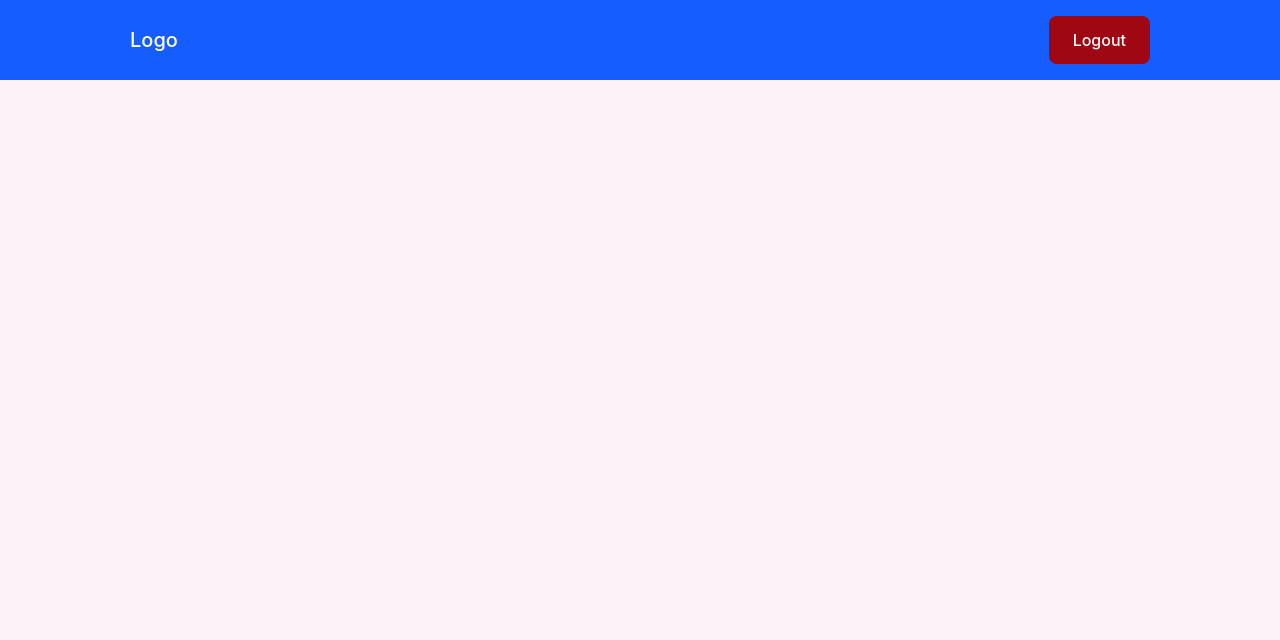
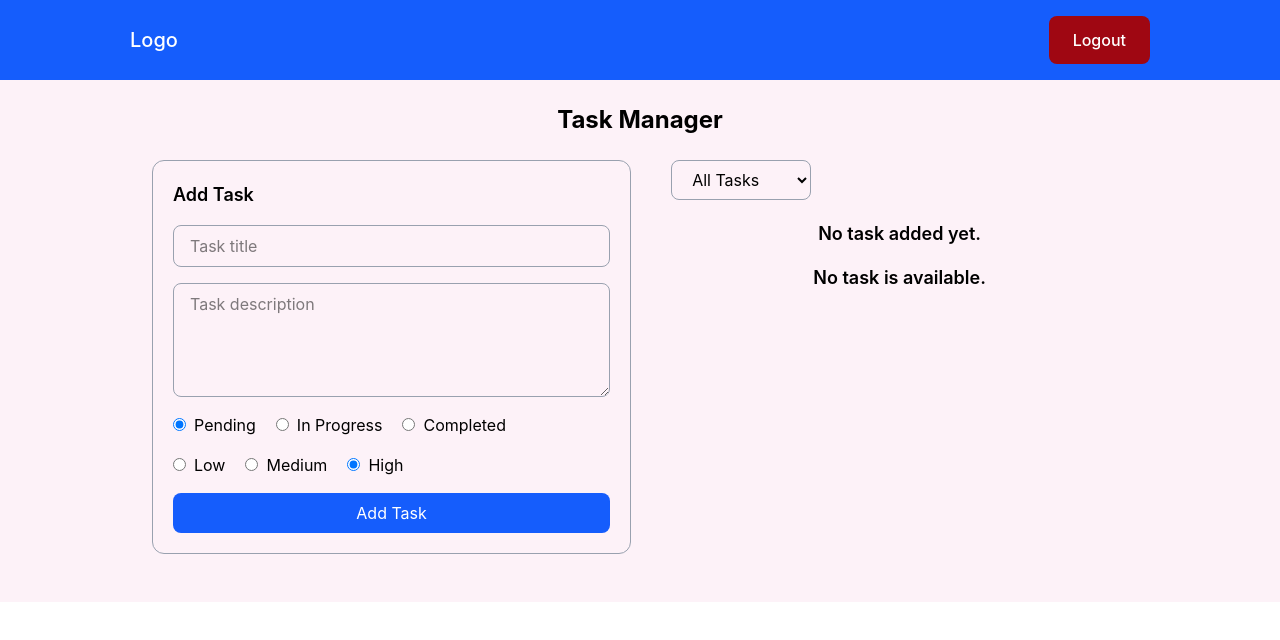
Before and after one commit to shakeelrehman501/Task-Management-System, a React app in the folder frontend/: page / in a window 1280 px wide. Shown: the top 640 px of the page. Built offline with nearby package versions, Linux system fonts and the light colour scheme; the HTML template or start-up script is replaced by a standard one.

Commit message:
feat: implement task CRUD operation and status filteration

```diff
--- a/frontend/src/components/Navbar.jsx
+++ b/frontend/src/components/Navbar.jsx
@@ -10,12 +10,12 @@ const Navbar = () => {
       if (!data.user.isLoggedIn) setLogin(false);
       toast.success("User loggedOut successfully");
     } catch (error) {
-      console.log(error);
+      toast.error(error.response?.data?.message || "Something went wrong, please try again")
     }
   };
   return (
     <nav className="w-full bg-blue-600 py-4 px-5">
-      <div className="w-full max-w-[1020px] mx-auto text-white font-medium flex items-center justify-between ">
+      <div className="w-full max-w-255 mx-auto text-white font-medium flex items-center justify-between ">
         <span className="text-xl">Logo</span>
         {login ? (
           <button
--- /dev/null
+++ b/frontend/src/components/Tasks.jsx
@@ -0,0 +1,194 @@
+import React, { useState } from "react";
+
+const TaskManager = () => {
+  const [tasks, setTasks] = useState([]);
+  const [title, setTitle] = useState("");
+  const [description, setDescription] = useState("");
+  const [status, setStatus] = useState("Pending");
+  const [priority, setPriority] = useState("High");
+  const [taskId, setTaskId] = useState(null);
+  const [statusFilter, setStatusFilter] = useState("All Tasks");
+
+  const addTaskHandler = () => {
+    if (title === "") {
+      alert("Title field is required");
+      return;
+    }
+    if (taskId !== null) {
+      setTasks((allTask) =>
+        allTask.map((task) =>
+          task.id === taskId
+            ? {
+                title,
+                description,
+                status,
+                priority,
+              }
+            : task,
+        ),
+      );
+      setTaskId(null);
+    } else {
+      setTasks((allTask) => [
+        ...allTask,
+        { id: Date.now(), title, description, status, priority },
+      ]);
+    }
+    setTitle("");
+    setDescription("");
+    setStatus("Pending");
+    setPriority("High");
+  };
+
+  const editTask = (task) => {
+    setTitle(task.title);
+    setDescription(task.description);
+    setStatus(task.status);
+    setPriority(task.priority);
+    setTaskId(task.id);
+  };
+
+  const deleteTask = (id) => {
+    console.log(id);
+    setTasks((allTask) => allTask.filter((task) => task.id !== id));
+  };
+
+  const filteredTask = tasks.filter((task) => {
+    if (task.status === statusFilter || statusFilter === "All Tasks")
+      return task.status;
+  });
+  return (
+    <div className="max-w-5xl mx-auto p-6">
+      {/* Heading */}
+      <div className="text-center  mb-6">
+        <h1 className="text-2xl font-bold">Task Manager</h1>
+      </div>
+      {/* Add Task  */}
+      <div className="block lg:flex gap-10">
+        <div className="border w-full border-gray-400 rounded-xl p-5 mb-6">
+          <h2 className="text-lg font-semibold mb-4">Add Task</h2>
+
+          <div className="grid gap-4">
+            <input
+              type="text"
+              value={title}
+              onChange={(e) => setTitle(e.target.value)}
+              placeholder="Task title"
+              className="border border-gray-400 rounded-lg px-4 py-2"
+            />
+
+            <textarea
+              placeholder="Task description"
+              rows="4"
+              value={description}
+              onChange={(e) => setDescription(e.target.value)}
+              className="border border-gray-400 rounded-lg px-4 py-2"
+            />
+            {/* Status */}
+            <div className="flex gap-5">
+              {["Pending", "In Progress", "Completed"].map((item, index) => (
+                <div key={index} className="space-x-2">
+                  <input
+                    type="radio"
+                    id={item}
+                    value={item}
+                    checked={status === item}
+                    onChange={(e) => setStatus(e.target.value)}
+                  />
+                  <label htmlFor={item}>{item}</label>
+                </div>
+              ))}
+            </div>
+
+            {/* Priority */}
+            <div className="flex gap-5">
+              {["Low", "Medium", "High"].map((item, index) => (
+                <div key={index} className="space-x-2">
+                  <input
+                    id={item}
+                    type="radio"
+                    value={item}
+                    checked={priority === item}
+                    onChange={(e) => setPriority(e.target.value)}
+                  />
+                  <label htmlFor={item}>{item}</label>
+                </div>
+              ))}
+            </div>
+
+            <button
+              onClick={addTaskHandler}
+              className="bg-blue-600 text-white py-2 rounded-lg"
+            >
+              Add Task
+            </button>
+          </div>
+        </div>
+
+        {/* Task List */}
+        <div className="space-y-4 w-full">
+          {/* Status filter */}
+          <div className="flex justify-between items-center mb-5 ">
+            <select
+              onChange={(e) => setStatusFilter(e.target.value)}
+              className="border border-gray-400 rounded-lg px-4 py-2"
+            >
+              <option value="All Tasks">All Tasks</option>
+              <option value="Pending">Pending</option>
+              <option value="In Progress">In Progress</option>
+              <option value="Completed">Completed</option>
+            </select>
+          </div>
+          {/* Tasks */}
+          {tasks.length < 1 && (
+            <div className="text-center font-semibold text-lg">
+              No task added yet.
+            </div>
+          )}
+          {filteredTask.length < 1 && (
+            <div className="text-center font-semibold text-lg">
+              No task is available.
+            </div>
+          )}
+          {filteredTask.map((task, index) => (
+            <div
+              key={index}
+              className="border border-gray-400 rounded-xl p-5 flex justify-between items-center"
+            >
+              <div>
+                <h3 className="font-semibold text-lg">{task.title}</h3>
+
+                <p className="text-gray-500">{task.description}</p>
+
+                <span className="text-sm text-yellow-700 font-semibold pr-4">
+                  {task.status}
+                </span>
+                <span className="text-sm text-red-700 font-semibold">
+                  {task.priority}
+                </span>
+              </div>
+
+              <div className="flex gap-2">
+                <button
+                  onClick={() => editTask(task)}
+                  className="border border-gray-400 px-4 py-2 rounded-lg"
+                >
+                  Edit
+                </button>
+
+                <button
+                  onClick={() => deleteTask(task.id)}
+                  className="bg-red-500 text-white px-4 py-2 rounded-lg"
+                >
+                  Delete
+                </button>
+              </div>
+            </div>
+          ))}
+        </div>
+      </div>
+    </div>
+  );
+};
+
+export default TaskManager;
--- a/frontend/src/pages/Home.jsx
+++ b/frontend/src/pages/Home.jsx
@@ -1,9 +1,13 @@
 import Navbar from "../components/Navbar";
+import TaskManager from "../components/Tasks";
 
 const Home = () => {
   return (
-    <div className="min-h-screen bg-pink-50">
+    <div className="bg-pink-50">
         <Navbar/>
+        <div className="w-full">
+        <TaskManager/>
+        </div>
     </div>
   )
 }
```
